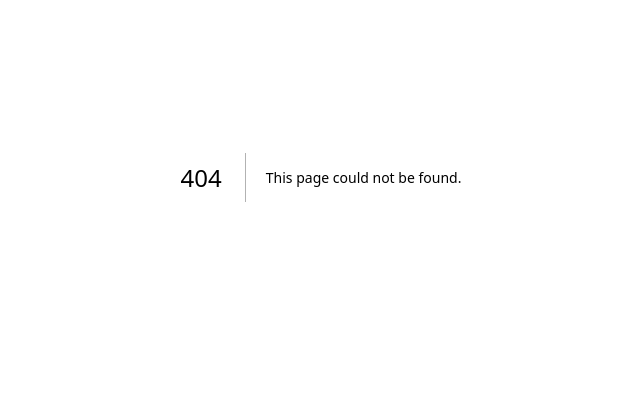
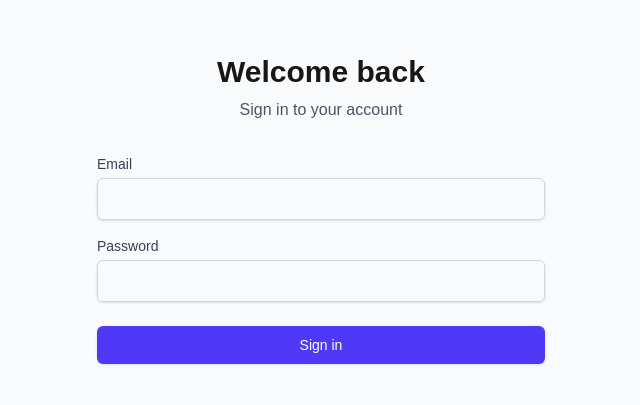
Before and after one commit to IbuoCloud/blackboxai-1741553166217, a Next.js app: page /login in a window 1280 px wide. Before the commit this address had no page. Shown: the part 223-628 px from the top of the page, without its empty margins (319-959 px from the left). Built offline with nearby package versions, Linux system fonts and the light colour scheme.

Commit message:
Add src/app/(auth)/login/page.tsx 1741554300466

```diff
--- /dev/null
+++ b/src/app/(auth)/login/page.tsx
@@ -0,0 +1,15 @@
+import { LoginForm } from "@/components/auth/login-form"
+import { Metadata } from "next"
+
+export const metadata: Metadata = {
+  title: "Login | Recording Studio Management",
+  description: "Login to your recording studio management account",
+}
+
+export default function LoginPage() {
+  return (
+    <div className="min-h-screen flex items-center justify-center bg-gray-50 py-12 px-4 sm:px-6 lg:px-8">
+      <LoginForm />
+    </div>
+  )
+}
```
